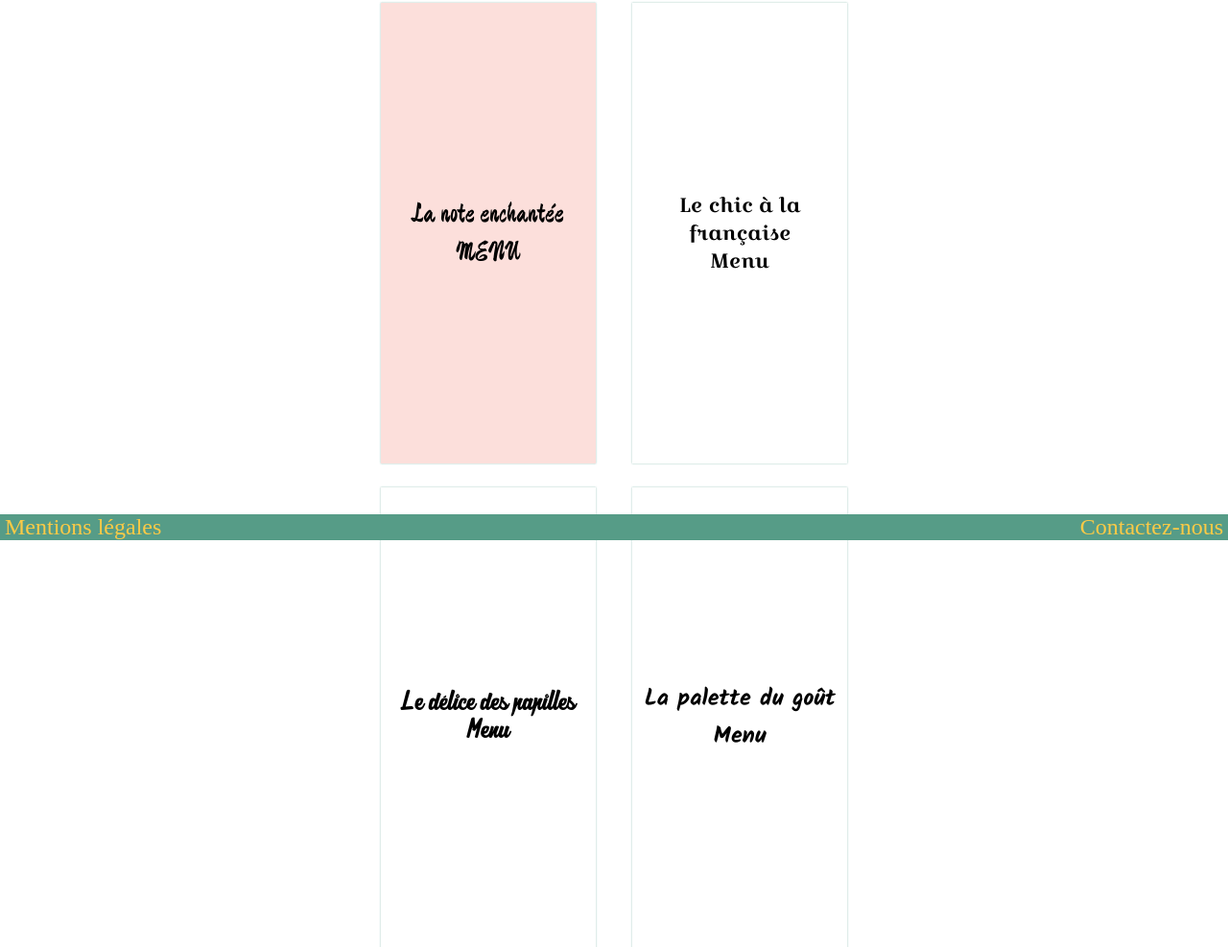
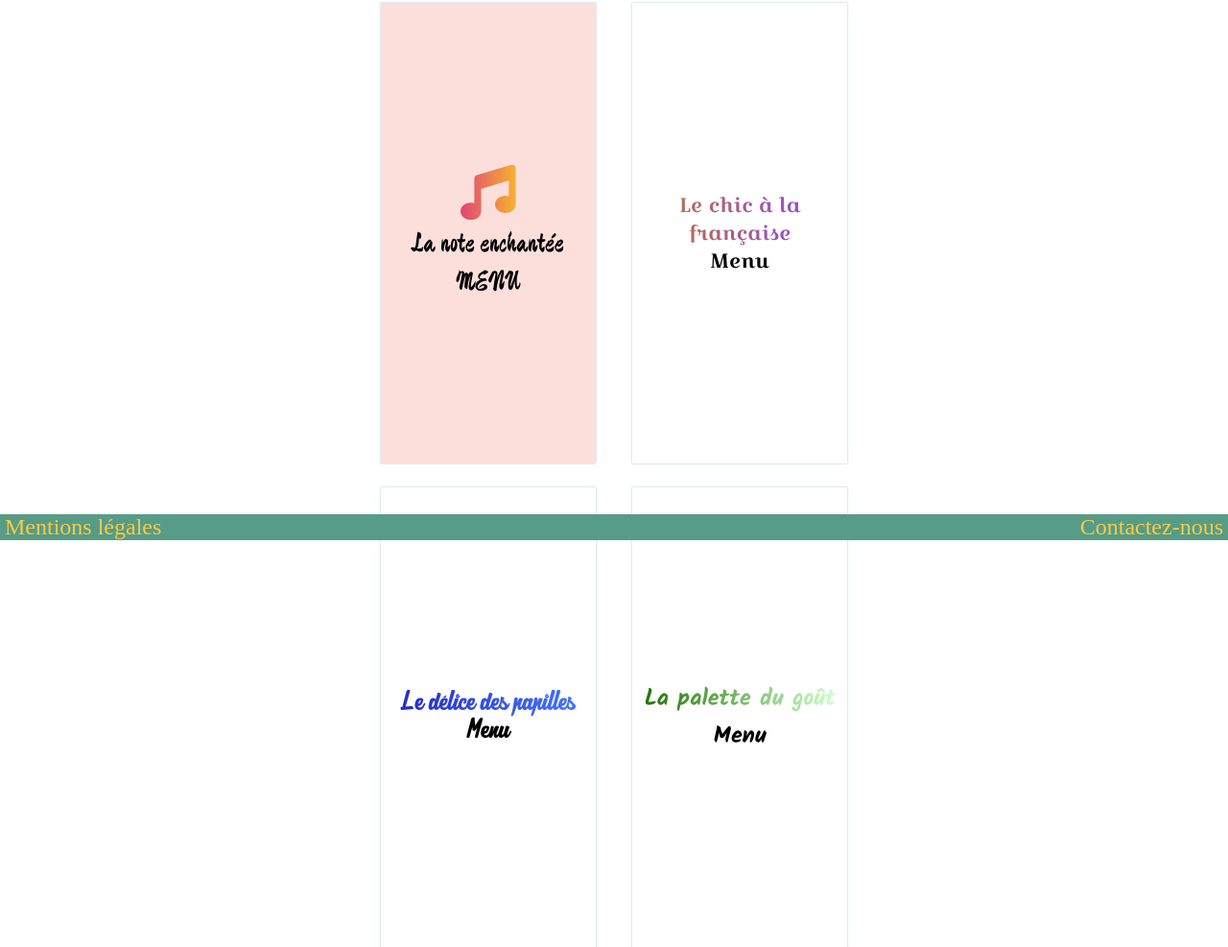
Before and after one commit to Yann-T/ohmyfood, a website: page ohmyfood.html in a window 1280 px wide. Shown: the part 237-1224 px from the top of the page at 96% size. Drawn offline with Linux system fonts and the light colour scheme.

Commit message:
Added colors on menu previews

```diff
--- a/base/_base.scss
+++ b/base/_base.scss
@@ -77,3 +77,14 @@
     height: $dot_size;
     width: $dot_size;
 }
+
+@mixin color_gradient($color_start, $color_end){
+
+    background:-moz-linear-gradient(to right bottom, $color_start, $color_end);
+    background: linear-gradient(to right bottom, $color_start, $color_end);
+    background: -webkit-linear-gradient(to right bottom, $color_start, $color_end);
+    -webkit-background-clip: text;
+    -moz-background-clip: text;
+    background-clip: text;
+    -webkit-text-fill-color:transparent;
+}
--- a/ohmyfood.html
+++ b/ohmyfood.html
@@ -7,6 +7,7 @@
         <title>Bienvenue sur OhMyFood!</title>
         <meta charset="UTF-8">
         <link rel="stylesheet" href="style.css">
+        <script src="https://kit.fontawesome.com/09fe0b629c.js" crossorigin="anonymous"></script>
 
     </head>
 
@@ -22,30 +23,33 @@
 
 
             <a href="./menu_lne.html" class="preview cleanse menu_lne">
-                <div class="inflate">
-                    La note enchantée<br />
-                    MENU
-                </div>
+
+
+                <section class="inflate">
+                    <i class="fas fa-music fa-2x gradient_lne"></i>
+                    <div>La note enchantée</div>
+                    <div>MENU</div>
+                </section>
             </a>
 
             <a href="./menu_lcalf.html"  class="preview cleanse menu_lcalf">
                 <div class="inflate">
-                    Le chic à la française<br />
-                    Menu
+                    <div class="gradient_lcalf">Le chic à la française</div>
+                    <div>Menu</div>
                 </div>
             </a>
 
             <a href="menu_lddp.html" class="preview cleanse menu_lddp">
                     <div class="inflate">
-                        Le délice des papilles<br />
-                        Menu
+                        <div class=" gradient_lddp">Le délice des papilles</div>
+                        <div>Menu</div>
                     </div>
             </a>
 
             <a href="./menu_lpdg.html" class="preview cleanse menu_lpdg">
                 <div class="inflate">
-                    La palette du goût<br/>
-                    Menu
+                    <div class="gradient_lpdg">La palette du goût</div>
+                    <div>Menu</div>
                 </div>
             </a>
 
--- a/sass/main.scss
+++ b/sass/main.scss
@@ -148,3 +148,27 @@ ul li{
     @include dot;
     display: inline-block;
 }
+
+.gradient{
+
+
+    &_lne{
+
+        @include color_gradient($color_start:#e14574 0%, $color_end: #f6b232 100%);
+
+    }
+
+    &_lcalf{
+        @include color_gradient($color_start:#cb7323 0%, $color_end: #8446f9 100%);
+
+    }
+
+    &_lddp{
+        @include color_gradient($color_start: #232BCB 0%, $color_end: #4675F9 100%)
+    }
+
+    &_lpdg{
+        @include color_gradient($color_start: #237406 0%, $color_end: #CDFFCB 100%)
+    }
+
+}
```
Also changed, not shown: index.html (+1 -0 lines), style.css, 1 other file.
